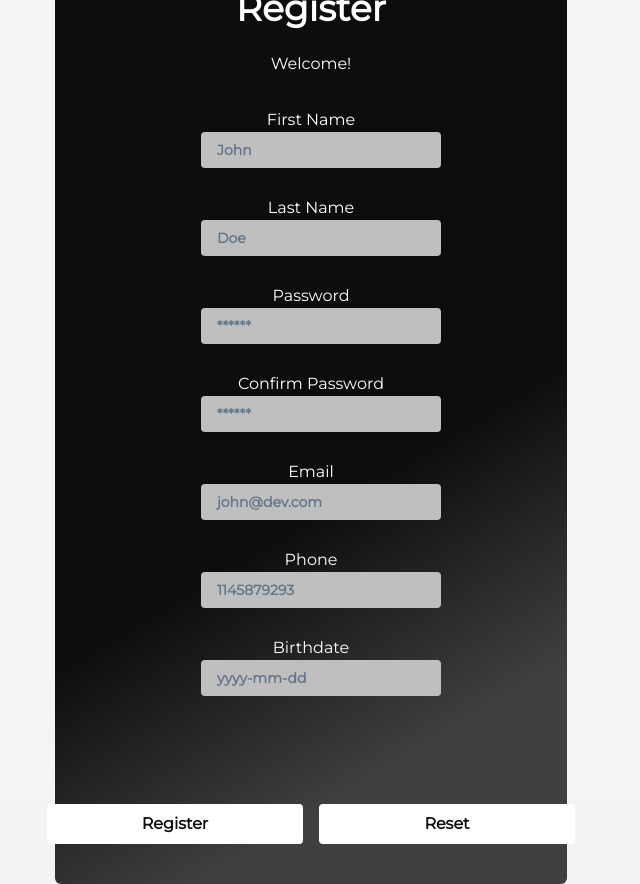
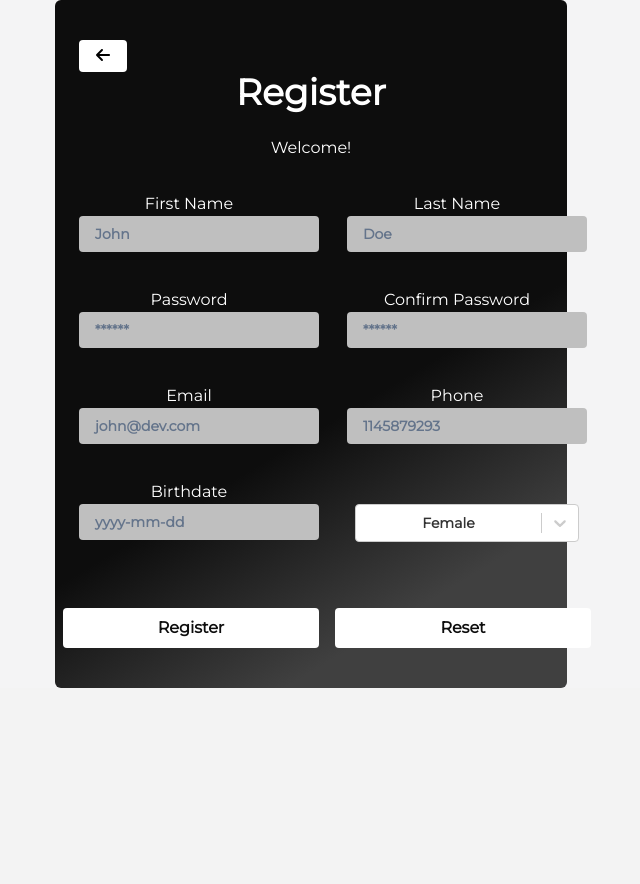
Before and after one commit to JerlibGnzlz/front, a React (Create React App) app: page /register in a window 1280 px wide. Shown: the whole page, without its empty margins (329-969 px from the left). After the commit the page ends 800 px from the top, so only its background shows below. Built offline with nearby package versions, Linux system fonts and the light colour scheme; no server answers.

Commit message:
Select genre en el componente userRegister
Falta agregarle estilos al select

```diff
--- a/package.json
+++ b/package.json
@@ -23,6 +23,7 @@
     "react-redux": "^8.0.2",
     "react-router-dom": "^6.2.2",
     "react-scripts": "5.0.1",
+    "react-select": "^5.4.0",
     "redux-devtools-extension": "^2.13.9",
     "redux-thunk": "^2.4.1",
     "sweetalert2": "^11.4.19",
--- a/src/components/UserRegister.jsx
+++ b/src/components/UserRegister.jsx
@@ -11,8 +11,16 @@ import Swal from "sweetalert2";
 import { useAuth } from "../context/AuthContext.js";
 
 import { faArrowLeft } from "@fortawesome/free-solid-svg-icons";
+import UserRegisterSelect from "./UserRegisterSelect";
+const { REACT_APP_BACKEND_URL } = process.env;
 
-const { REACT_APP_BACKEND_URL } = process.env;
+
+const options=[
+    {value: 'male', label: 'Male'},
+    {value: 'female', label: 'Female'},
+    {value: 'other', label: 'Other'},
+  ]
+
 
 export const UserRegister = () => {
   const navigate = useNavigate();
@@ -67,6 +75,7 @@ export const UserRegister = () => {
         confirmPassword: "",
         phone: "",
         birthDate: "",
+        genre: 'female',
       }}
       validationSchema={validate}
       onSubmit={async (values) => {
@@ -93,7 +102,7 @@ export const UserRegister = () => {
       }}
     >
       {(formik) => (
-        <div className="flex w-screen bg-zinc-100 text-white h-screen justify-center items-center m-auto ">
+        <div className="flex w-screen bg-zinc-100 text-white h-fit justify-center items-center m-auto ">
           <div
             style={divStyle}
             className="flex flex-col text-center h-fit w-2/5 rounded-md py-10 bg-primary  "
@@ -114,7 +123,7 @@ export const UserRegister = () => {
               <p>Welcome!</p>
             </div>
 
-            <Form className="mx-10 flex flex-wrap md:justify-center sm:justify-center">
+            <Form className=" m-auto pr-4 flex flex-wrap md:justify-center sm:justify-center gap-2 ">
               <TextField
                 label="First Name"
                 name="names"
@@ -164,7 +173,19 @@ export const UserRegister = () => {
                 placeholder="yyyy-mm-dd"
               />
 
-              <div className="mt-20 flex flex-row justify-center space-x-4 ">
+
+               <div className="mb-3 mt-4 flex justify-center">
+               <UserRegisterSelect
+               options={options}
+               value={formik.values.genre}
+              //className={'input'}
+              className="p-2 ml-5 w-60 outline-none rounded text-sm  text-black font-bold  placeholder:text-slate-500 "
+               onChange={value=>formik.setFieldValue('genre', value.value)}
+
+               />
+              </div>
+
+              <div className="mt-8 ml-2 flex flex-row justify-center space-x-4 ">
                 <button
                   className="p-2 w-64 outline-none rounded  text-primary bg-white font-bold hover:bg-tertiary hover:cursor-pointer hover:text-white"
                   type="submit"
--- /dev/null
+++ b/src/components/UserRegisterSelect.jsx
@@ -0,0 +1,27 @@
+import React from "react";
+import Select from "react-select";
+
+export default function UserRegisterSelect({
+  onChange,
+  options,
+  value,
+  className,
+})
+{
+  const defaultValue = (options, value) => {
+    return options.find((option) => option.value === value) || "";
+  };
+
+
+  return (
+    <div className={className}>
+      <Select
+        value={defaultValue(options, value)}
+        onChange={(value) => {
+          onChange(value);
+        }}
+        options={options}
+      />
+    </div>
+  );
+}
```
Also changed, not shown: 1 other file (tests, documents, lock files or other folders).
